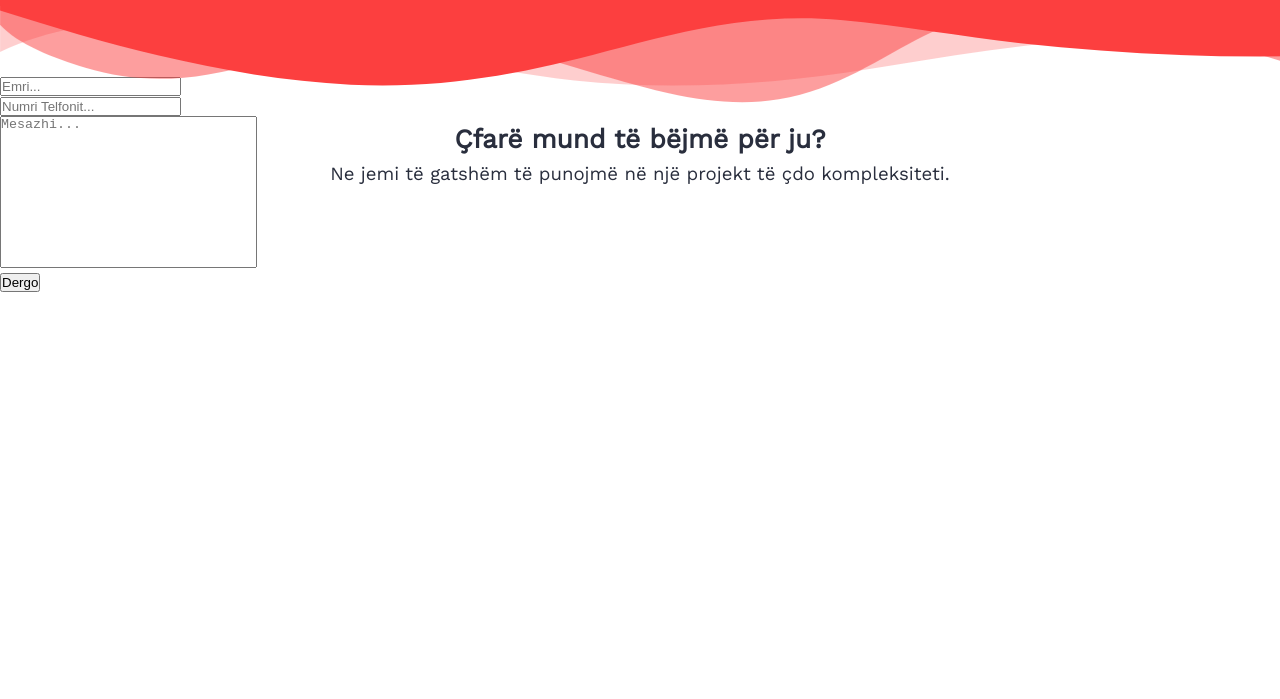
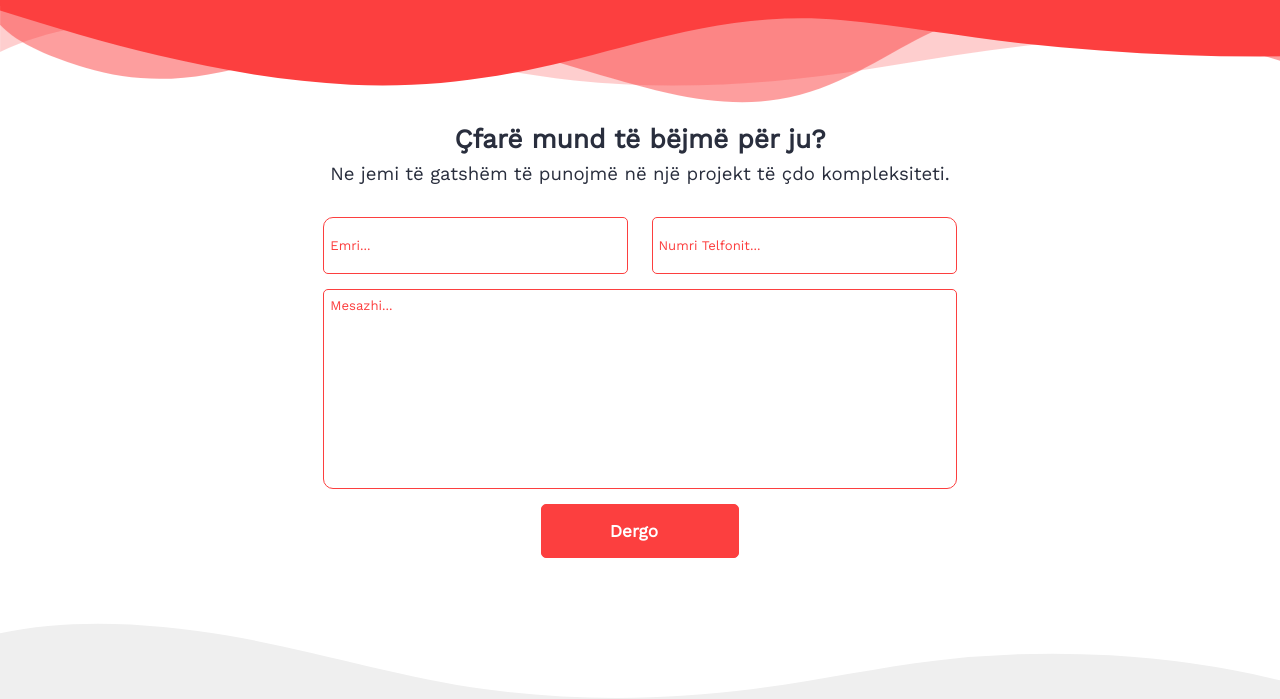
Before and after one commit to Johnson-Berisha/alberisha, a plain HTML site: page index.html in a window 1280 px wide. Shown: the part 3703-4402 px from the top of the page. Drawn offline with nearby package versions, Linux system fonts and the light colour scheme.

Commit message:
contact done

```diff
--- a/assets/style.css
+++ b/assets/style.css
@@ -1111,7 +1111,6 @@ position: relative;
     display: grid;
 
     text-align: center;
-    /* background: blue; */
     transform: translateY(170%);
 }
 
@@ -1133,3 +1132,148 @@ font-style: normal;
 font-weight: 400;
 line-height: normal;
 }
+
+.contactform {
+    height: 90%;
+    display: grid;
+    place-items: center;
+    text-align: center;
+}
+
+.inputs {
+    display: flex;
+    margin-bottom: 15px;
+}
+
+.nameinput input {
+    display: flex;
+width: 304.885px;
+padding: 20.317px 5.854px;
+align-items: center;
+gap: 7.317px;
+border-radius: 5px;
+border: 0.732px solid var(--primary);
+background: #FFF;
+margin-right: calc(433.185px - 204.885px * 2);
+border-top-left-radius: 10px;
+}
+
+.phone input {
+    display: flex;
+width: 304.885px;
+padding: 20.317px 5.854px;
+align-items: center;
+gap: 7.317px;
+border-radius: 5px;
+border: 0.732px solid var(--primary);
+background: #FFF;
+border-top-right-radius: 10px;
+font-family: 'work sans', sans-serif;
+}
+
+textarea {
+    display: flex;
+width: 633.185px;
+height: 200px;
+padding: 7.317px 5.854px;
+align-items: flex-start;
+gap: 7.317px;
+flex-shrink: 0;
+border-radius: 5px;
+border-bottom-left-radius: 10px;
+border-bottom-right-radius: 10px;
+border: 0.732px solid var(--primary);
+background: #FFF;
+font-family: 'work sans', sans-serif;
+}
+
+.submit {
+    display: flex;
+    justify-content: center;
+}
+
+.submit button {
+    margin-top: 15px;
+width: 198.299px;
+padding: 15.708px 14.635px;
+gap: 7.317px;
+border-radius: 5px;
+background: var(--primary, #FC3F3F);
+border: none;
+color: var(--neutral-white, #FFF);
+text-align: center;
+font-family: Work Sans;
+font-size: 15.171px;
+font-style: normal;
+font-weight: 600;
+line-height: normal;
+font-family: 'work sans', sans-serif;
+display: flex;
+justify-content: center;
+align-items: center;
+transition: all 0.2s ease;
+border: 1px solid var(--primary);
+cursor: pointer;
+}
+
+.submit button:hover {
+    background: white;
+    color: var(--primary);
+}
+
+.submit button:hover i {
+    color: var(--primary);
+}
+
+.submit button span {
+    font-size: 17.171px;
+    margin-right: 5px;
+}
+
+input:focus, textarea:focus {
+    outline: none;
+}
+
+::-webkit-input-placeholder {
+    color: var(--primary);
+    font-family: Work Sans;
+    font-size: 13.171px;
+    font-style: normal;
+    font-weight: 400;
+    line-height: normal;
+}
+
+:-ms-input-placeholder {
+    color: var(--primary);
+    font-family: Work Sans;
+    font-size: 13.171px;
+    font-style: normal;
+    font-weight: 400;
+    line-height: normal;
+}
+
+.custom-shape-divider-bottom-1689495249 {
+    position: absolute;
+    bottom: 0;
+    left: 0;
+    width: 100%;
+    overflow: hidden;
+    line-height: 0;
+    transform: rotate(180deg);
+}
+
+.custom-shape-divider-bottom-1689495249 svg {
+    position: relative;
+    display: block;
+    width: calc(100% + 1.3px);
+    height: 82px;
+}
+
+.custom-shape-divider-bottom-1689495249 .shape-fill {
+    fill: #efefef;
+}
+
+i {
+    color: white;
+    margin-top: 1.5px;
+}
--- a/index.html
+++ b/index.html
@@ -7,7 +7,7 @@
     <title>Berisha AL</title>
     <link rel="stylesheet" href="assets/style.css">
     <script src="https://unpkg.com/scrollreveal"></script>
-
+    <link href='https://unpkg.com/css.gg@2.0.0/icons/css/mail.css' rel='stylesheet'>
 </head>
 <body>
 
@@ -411,20 +411,27 @@
                 </div>
             </div>
             <div class="contactform">
-                <form action="" class="form">
+                <form action="https://formspree.io/f/xknlnddo" method="POST" class="form">
+                    <div class="inputs">
                     <div class="nameinput">
                         <input type="text" placeholder="Emri..." name="name" id="name">
                     </div>
                     <div class="phone">
                         <input type="number" placeholder="Numri Telfonit..." name="phone" id="phone">
                     </div>
+                </div>
                     <div class="textarea">
                         <textarea name="textarea" placeholder="Mesazhi..." id="textarea" cols="30" rows="10" style="resize: none;"></textarea>
                     </div>
                     <div class="submit">
-                        <input type="submit" value="Dergo">
+                        <button type="submit"><span>Dergo</span> <i class="gg-mail"></i></button>
                     </div>
                 </form>
+            </div>
+            <div class="custom-shape-divider-bottom-1689495249">
+                <svg data-name="Layer 1" xmlns="http://www.w3.org/2000/svg" viewBox="0 0 1200 120" preserveAspectRatio="none">
+                    <path d="M321.39,56.44c58-10.79,114.16-30.13,172-41.86,82.39-16.72,168.19-17.73,250.45-.39C823.78,31,906.67,72,985.66,92.83c70.05,18.48,146.53,26.09,214.34,3V0H0V27.35A600.21,600.21,0,0,0,321.39,56.44Z" class="shape-fill"></path>
+                </svg>
             </div>
         </section>
 
```
